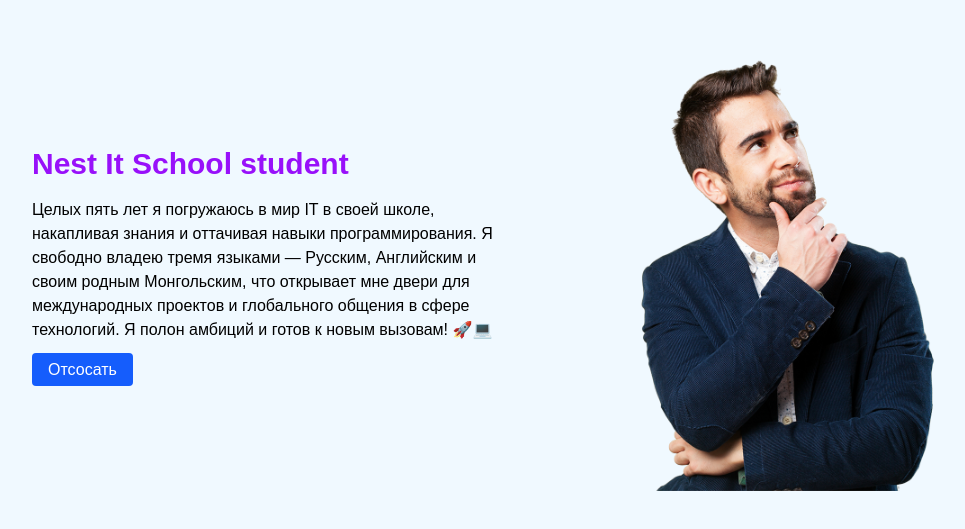
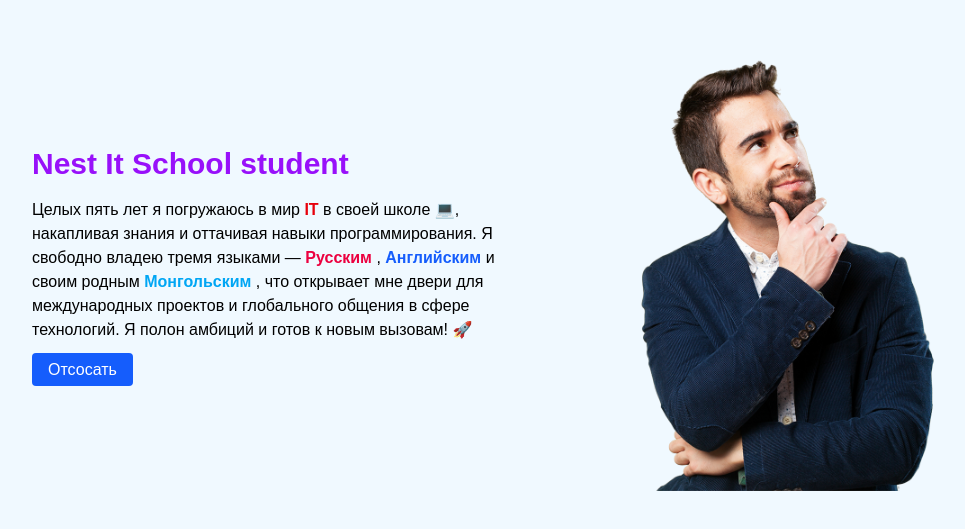
Before and after one commit to y9dolbaeb/cheza, a Next.js app: page / in a window 1280 px wide. Shown: the part 846-1375 px from the top of the page, without its empty margins (112-1077 px from the left). Built offline with nearby package versions, Linux system fonts and the light colour scheme.

Commit message:
Допы 2

```diff
--- a/src/app/page.tsx
+++ b/src/app/page.tsx
@@ -35,11 +35,22 @@
           <img src="./man.png" alt="Моё фото" width={450} height={450} className="rounded-xl" />
         </div>
       </main>
-      <div className="w-full h-48"></div>
+      <div className="w-full h-48">
+
+      </div>
       <main className="max-w-5xl mx-auto px-4 py-16 flex flex-col md:flex-row items-center">
         <div className="md:w-1/2">
           <h1 className="text-3xl font-bold mb-4 text-purple-600">Nest It School student</h1>
-          <p className="mb-4 text-black">Целых пять лет я погружаюсь в мир IT в своей школе, накапливая знания и оттачивая навыки программирования. Я свободно владею тремя языками — Русским, Английским и своим родным Монгольским, что открывает мне двери для международных проектов и глобального общения в сфере технологий. Я полон амбиций и готов к новым вызовам! 🚀💻  </p>
+          <p className="mb-4 text-black">Целых пять лет я погружаюсь в мир
+            <span className="text-red-600 font-bold"> IT</span> в своей школе 💻,
+             накапливая знания и оттачивая навыки программирования. Я свободно владею тремя языками —
+             <span className="text-rose-600 font-bold"> Русским </span>,
+             <span className="text-blue-600 font-bold"> Английским </span>
+              и своим родным
+              <span className="text-sky-500 font-bold"> Монгольским </span>
+              , что открывает мне
+             двери для международных проектов и глобального общения в сфере технологий.
+             Я полон амбиций и готов к новым вызовам! 🚀  </p>
           <a  className="text-white bg-blue-600 px-4 py-2 rounded">Отсосать</a>
         </div>
 
```
